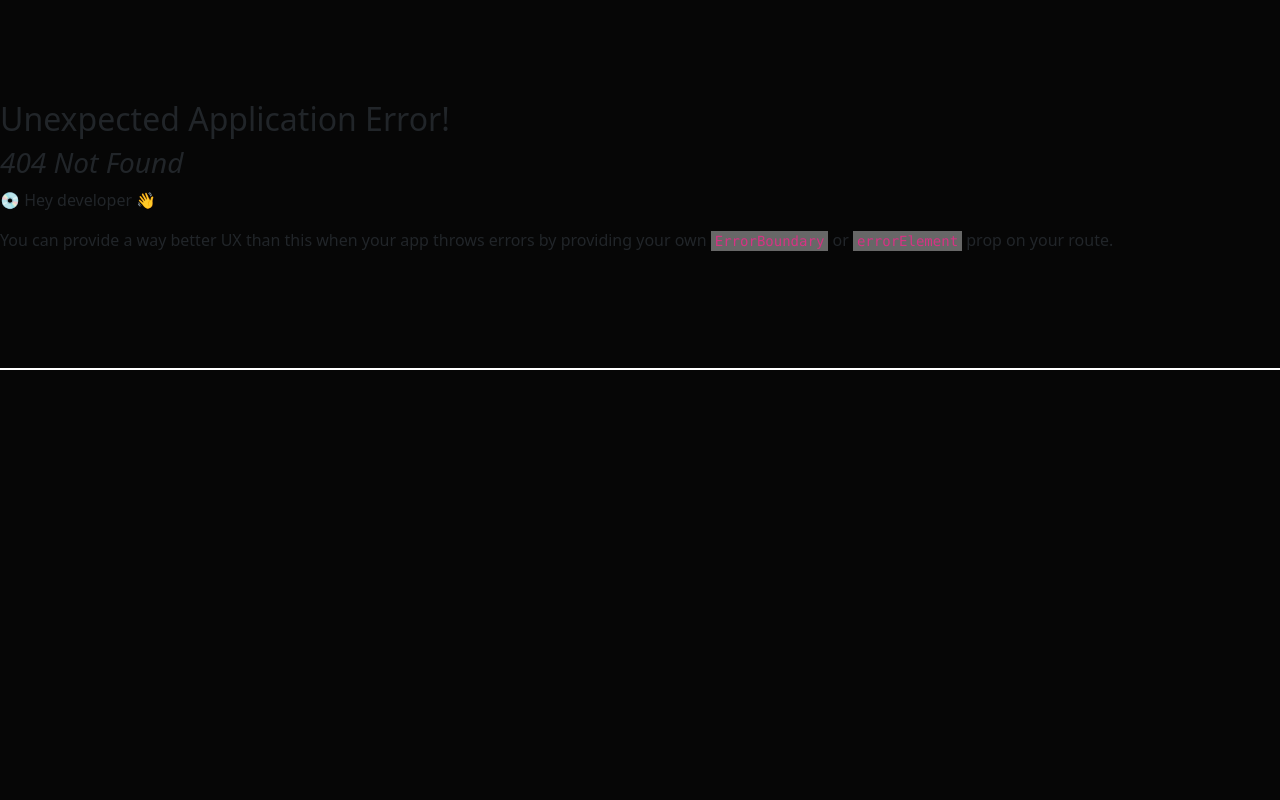
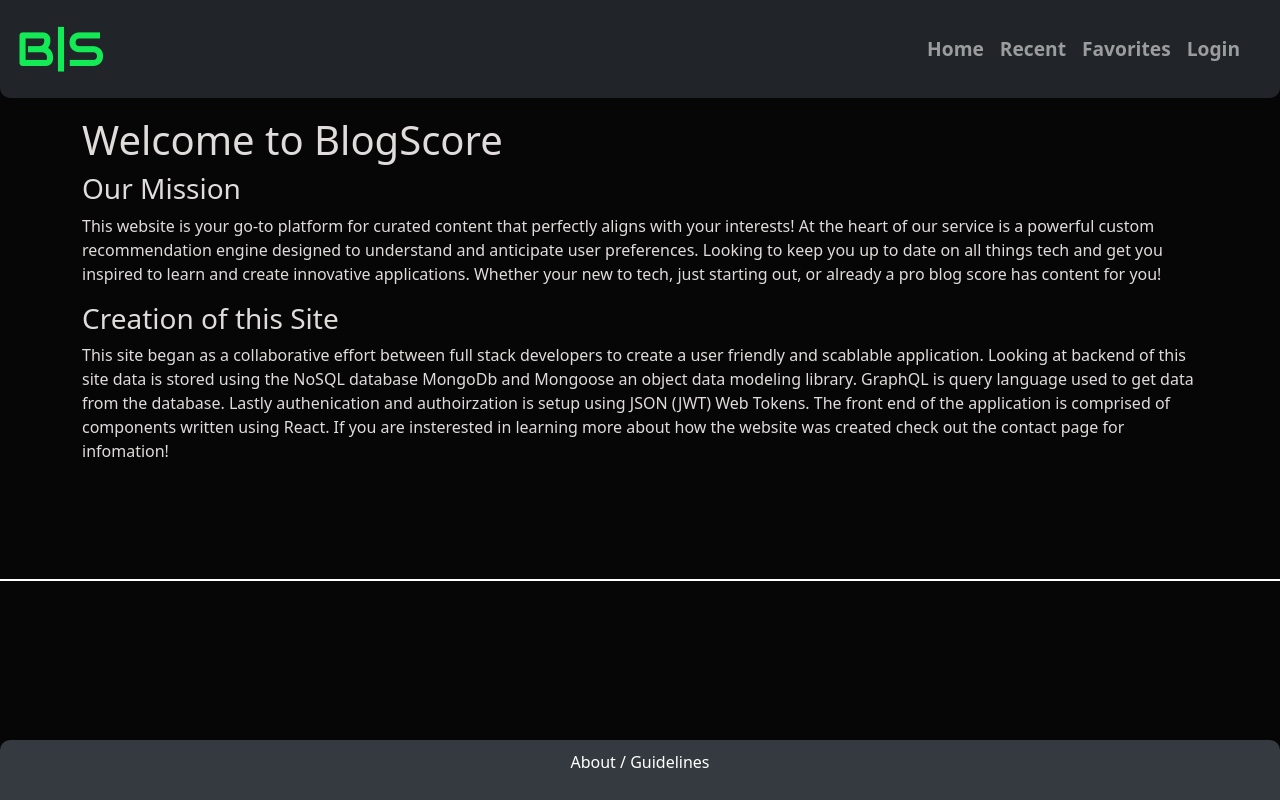
Before and after one commit to l-lavelle/blog-score, a React (Vite) app in the folder client/: page /about in a window 1280 px wide. Before the commit this address had no page. Built offline with nearby package versions, Linux system fonts and the light colour scheme.

Commit message:
adding footer pages

```diff
--- /dev/null
+++ b/client/src/components/Footer/About.jsx
@@ -0,0 +1,15 @@
+
+
+const AboutSite=()=>{
+
+    return(
+        <div className="footer-info">
+        <h1>Welcome to BlogScore</h1>
+        <h3>Our Mission</h3>
+        <p>This website is your go-to platform for curated content that perfectly aligns with your interests! At the heart of our service is a powerful custom recommendation engine designed to understand and anticipate user preferences. Looking to keep you up to date on all things tech and get you inspired to learn and create innovative applications. Whether your new to tech, just starting out, or already a pro blog score has content for you!</p>
+        <h3>Creation of this Site</h3>
+        <p>This site began as a collaborative effort between full stack developers to create a user friendly and scablable application. Looking at backend of this site data is stored using the NoSQL database MongoDb and Mongoose an object data modeling library. GraphQL is query language used to get data from the database. Lastly authenication and authoirzation is setup using JSON (JWT) Web Tokens. The front end of the application is comprised of components written using React. If you are insterested in learning more about how the website was created check out the contact page for infomation!</p>
+        </div>
+    )
+}
+export default AboutSite
--- /dev/null
+++ b/client/src/components/Footer/Contact.jsx
@@ -0,0 +1,12 @@
+const Contact=()=>{
+
+    return(
+        <div className="footer-info">
+        <h1>Contact Us</h1>
+        <p>We always love to here from you </p>
+
+
+        </div>
+    )
+}
+export default Contact
--- a/client/src/components/Footer/Footer.css
+++ b/client/src/components/Footer/Footer.css
@@ -13,3 +13,14 @@
   border-top-left-radius: 10px;
   border-top-right-radius: 10px;
 }
+.footer-info {
+  color: rgb(225, 220, 220);
+}
+.footer-link {
+  color: white;
+  text-decoration: none;
+}
+.footer-link:hover {
+  color: white;
+  font-weight: bold;
+}
--- a/client/src/components/Footer/Footer.jsx
+++ b/client/src/components/Footer/Footer.jsx
@@ -1,6 +1,7 @@
-import React, { useEffect, useRef } from 'react';
+import { useEffect, useRef } from 'react';
 import { Container, Row, Col } from 'react-bootstrap';
 import './Footer.css';
+import { Link } from 'react-router-dom';
 
 const Footer = () => {
   const stripeButtonRef = useRef(null);
@@ -27,10 +28,14 @@ const Footer = () => {
   return (
     <Container fluid className="footer-container fixed-bottom footer-rounded">
       <Row>
+
         {/* Other footer columns */}
         <Col className="footer-col">
-          {/* Container for Stripe Button */}
+        <p>
+          <Link to='/about' className='footer-link'>About </Link>/
+          <Link to='/guidelines' className='footer-link'> Guidelines</Link>
           <div ref={stripeButtonRef}></div>
+        </p>
         </Col>
       </Row>
     </Container>
--- /dev/null
+++ b/client/src/components/Footer/Rules.jsx
@@ -0,0 +1,14 @@
+
+
+const Guidelines=()=>{
+
+    return(
+        <div className="footer-info">
+        <h1>Community Guidelines</h1>
+        <p>We are so excitied for you to join the blog score community! We encourage you to read through and leave comments on posts</p>
+
+
+        </div>
+    )
+}
+export default Guidelines
```
Also changed, not shown: client/src/main.jsx (+15 -0 lines).
